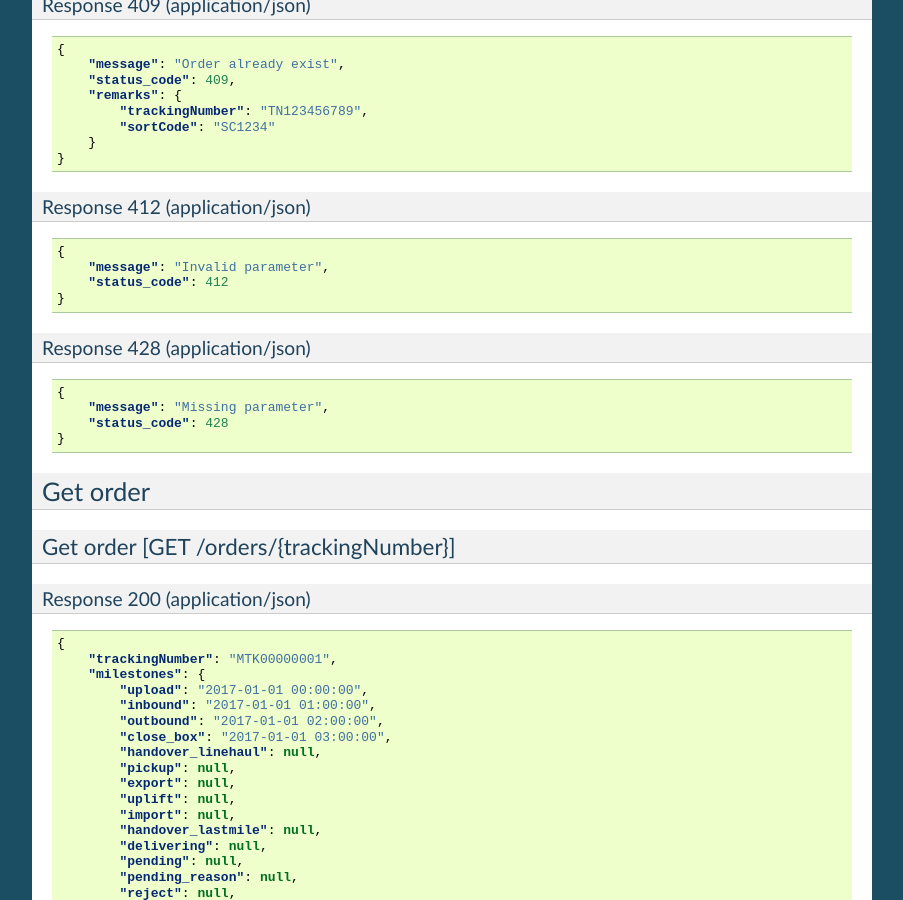
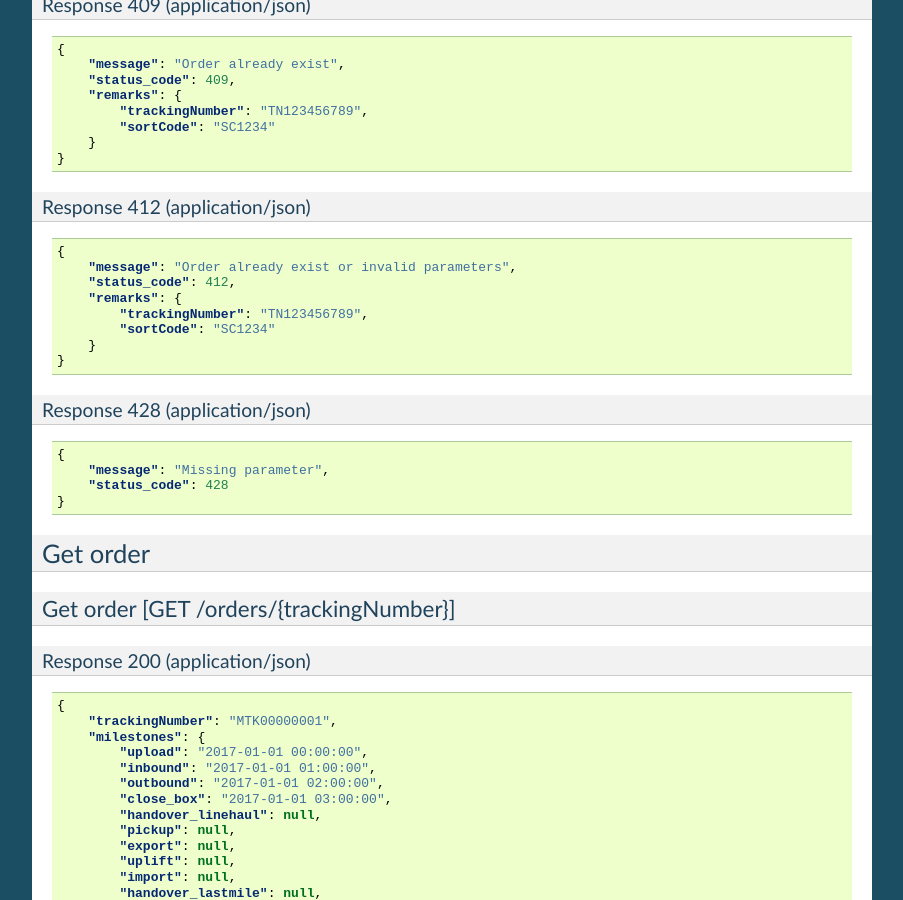
Before and after one commit to timeslogistics/times-oms-api-docs, a Sphinx documentation site: the page built from docs/orders.rst, in a window 1280 px wide and 900 px high, scrolled down 3469 px. Shown: the whole window, without its empty margins (198-1101 px from the left). Built offline with Sphinx 7.4.7, drawn with Linux system fonts in a browser that asks for light colours.

Commit message:
Update orders.rst

```diff
--- a/docs/orders.rst
+++ b/docs/orders.rst
@@ -197,8 +197,12 @@ Response 412 (application/json)
 .. code-block:: json
 
             {
-                "message": "Invalid parameter",
-                "status_code": 412
+                "message": "Order already exist or invalid parameters",
+                "status_code": 412,
+                "remarks": {
+                    "trackingNumber": "TN123456789",
+                    "sortCode": "SC1234"
+                }
             }
 
 Response 428 (application/json)
```
